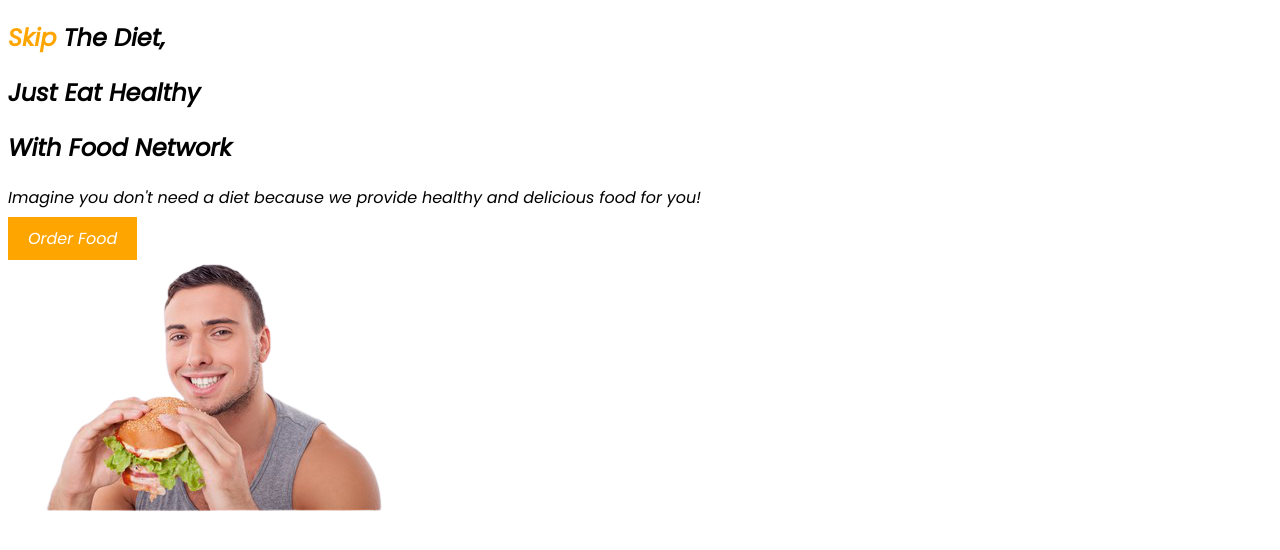
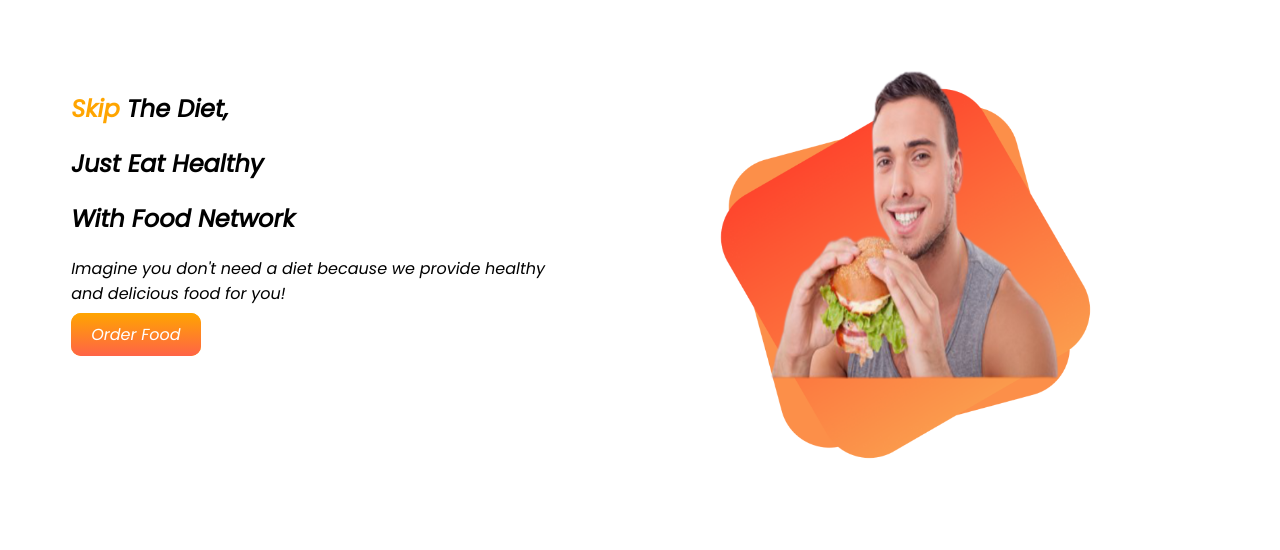
Before and after one commit to mehedii1515/eat-healthy, a plain HTML site: page index.html in a window 1280 px wide. Drawn offline with Linux system fonts and the light colour scheme.

Commit message:
something added

```diff
--- a/index.html
+++ b/index.html
@@ -13,7 +13,7 @@
 </head>
 
 <body>
-    <section class="food-network">
+    <section class="section-1">
         <div class="first-part">
             <h1><span class="skip">Skip</span> The Diet,</h1>
 
@@ -27,7 +27,7 @@
 
         </div>
         <div class="first-part">
-            <img src="images/male/attractive-man-eating-hamburger-he-260nw-310832510-removebg-preview.png" alt="">
+            <img class="first-image" src="images/Group 8450.png" alt="">
         </div>
     </section>
 </body>
--- a/style.css
+++ b/style.css
@@ -5,11 +5,21 @@ body{
     color: orange;
 }
 .link{
-    text-decoration: none;
+    background-image:linear-gradient(orange, tomato);
+    text-decoration:none;
     color: white;
     background-color: orange;
     padding: 10px 20px;
+    border-radius: 10px;
 }
 .first-part{
+    width: 50%;
+    padding: 5%;
+}
+.section-1{
+    display: flex;
 
 }
+.first-image{
+    width: 80%
+}
```
Also changed, not shown: images/Group 8450.png (added).
